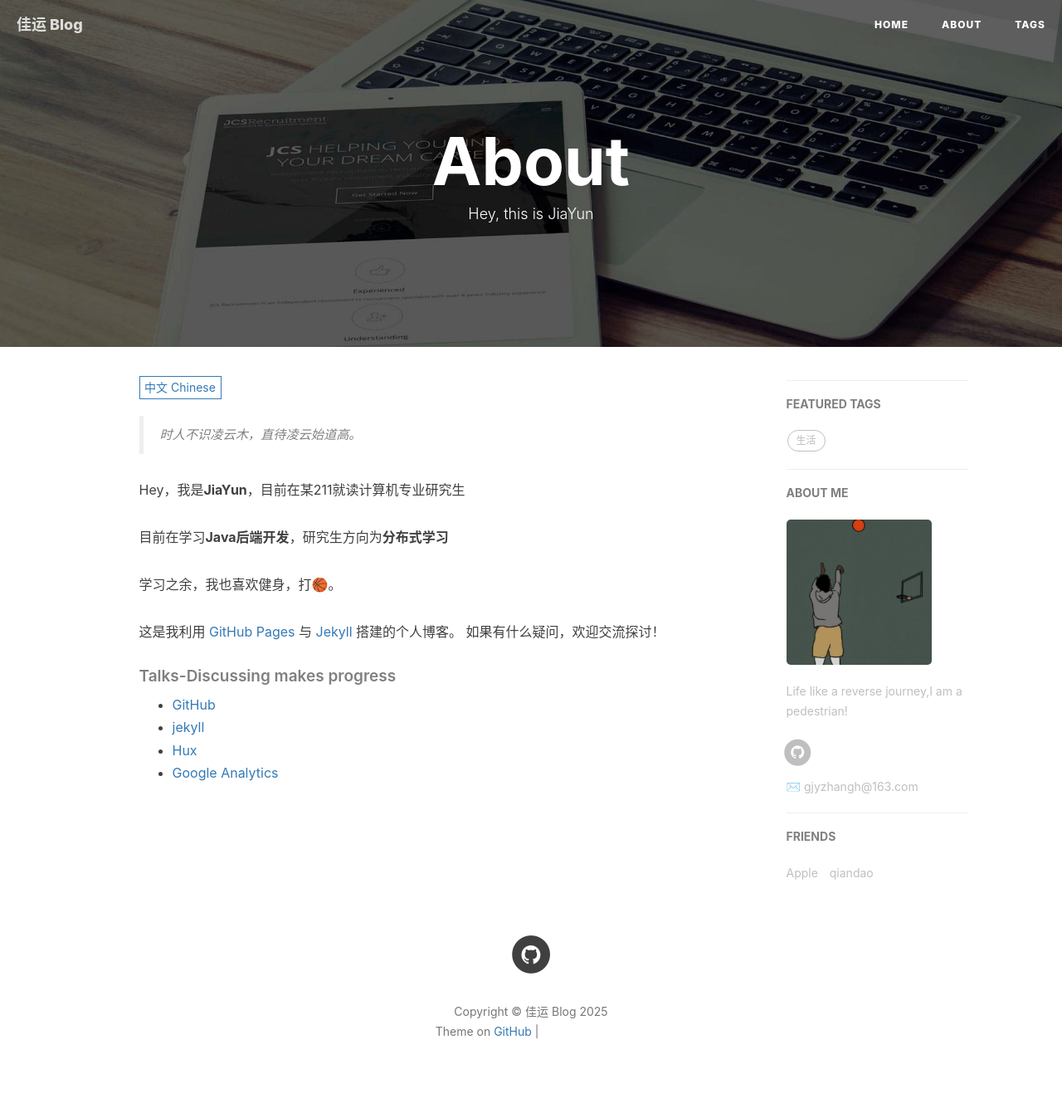
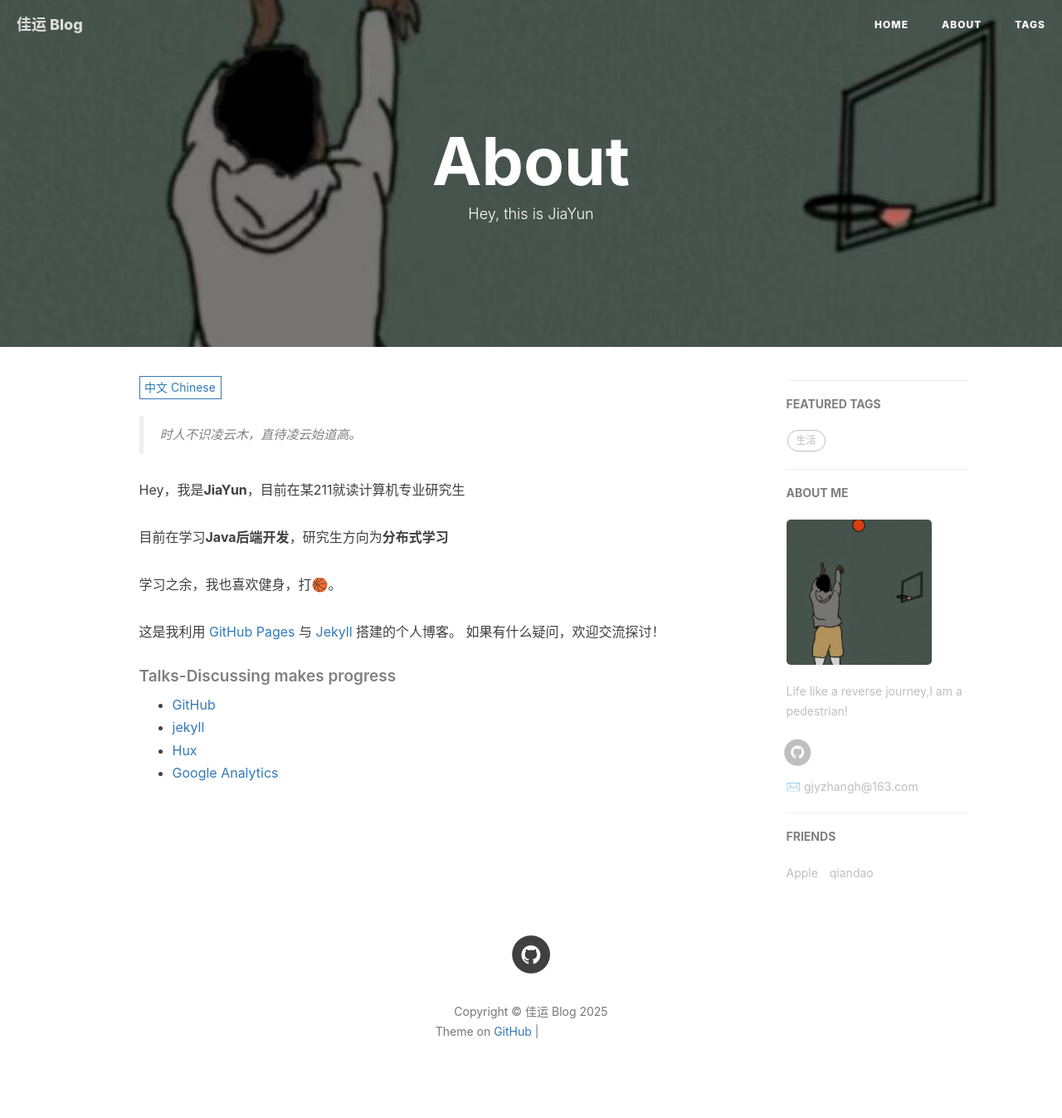
Before and after one commit to gjyAdimin2/gjyAdimin2.github.io, a Jekyll site: the page built from about.html, in a window 1280 px wide. Shown: the whole page at 83% size. Built offline with Jekyll 4.4.1, drawn with Linux system fonts in a browser that asks for light colours; nearby versions of some CDN libraries; comment, search, counter and statistics services are not loaded; grey boxes are pictures that could not be loaded.

Commit message:
Update about.html

```diff
--- a/about.html
+++ b/about.html
@@ -2,7 +2,7 @@
 layout: page
 title: "About"
 description: "Hey, this is JiaYun"
-header-img: "img/post-bg-rwd.jpg"
+header-img: "img/icon2-gjy.jpg"
 ---
 
 <!-- Language Selector -->
```
